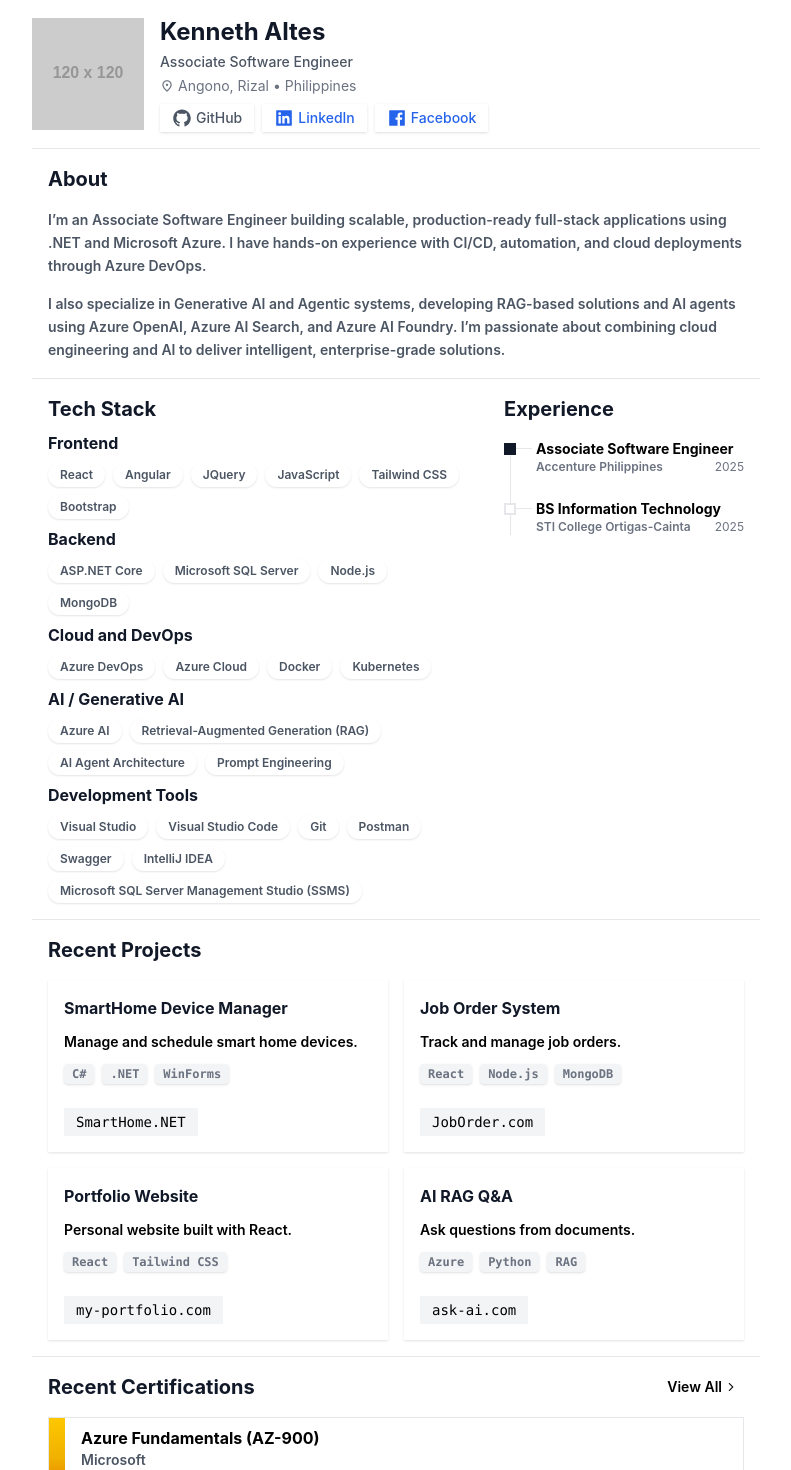
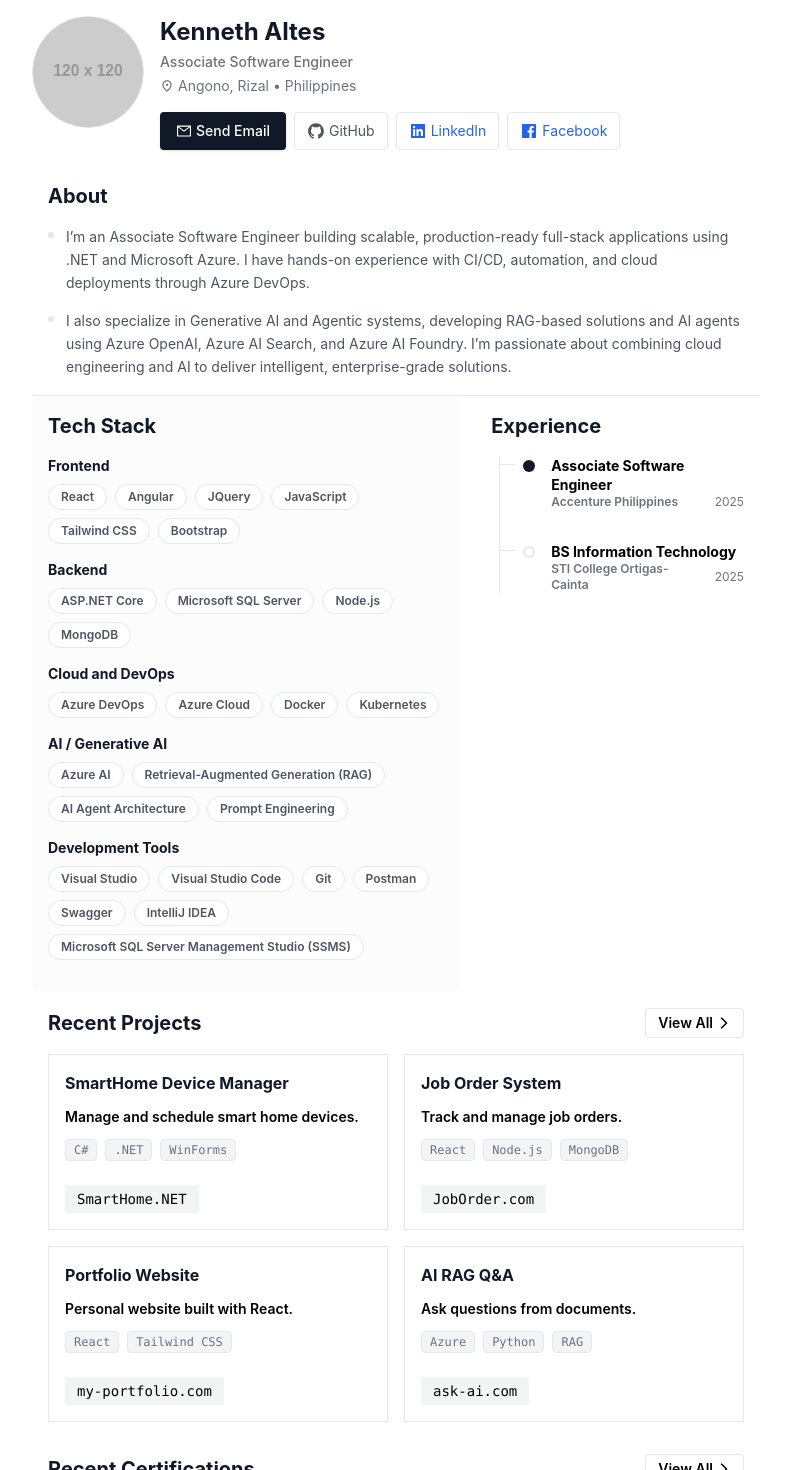
Before and after one commit to Kenn072799/my-portfolio, a React (Vite) app in the folder web-porfolio/my-portfolio/: page / in a window 1280 px wide. Shown: the top 1470 px of the page, without its empty margins (244-1035 px from the left). Built offline with nearby package versions, Linux system fonts and the light colour scheme.

Commit message:
update the ui and added responsiveness

```diff
--- a/web-porfolio/my-portfolio/src/components/About.jsx
+++ b/web-porfolio/my-portfolio/src/components/About.jsx
@@ -20,8 +20,9 @@
 
       <ul className="space-y-4">
         {descriptions.map((description, index) => (
-          <li key={index}>
-            <p className="text-text-secondary font-semibold text-sm leading-relaxed max-w-3xl">
+          <li key={index} className="flex gap-3">
+            <span className="mt-1.5 h-1.5 w-1.5 rounded-full bg-border-default shrink-0" />
+            <p className="text-text-secondary text-sm leading-relaxed max-w-3xl">
               {description.sentence}
             </p>
           </li>
--- a/web-porfolio/my-portfolio/src/components/Experience.jsx
+++ b/web-porfolio/my-portfolio/src/components/Experience.jsx
@@ -18,38 +18,41 @@
 
 const Experience = () => {
   return (
-    <section className="p-4 space-y-4 flex-1">
-      <Heading size="md" weight="md">
+    <section className="p-4 flex-1">
+      <Heading size="md" weight="md" className="mb-4">
         Experience
       </Heading>
 
       <div className="relative">
         {/* Vertical line */}
-        <div className="absolute left-1.5 top-1 bottom-0 w-px bg-border-default" />
+        <div className="absolute left-2 top-0 bottom-0 w-px bg-border-default" />
 
-        <ul className="space-y-6">
+        <ul className="space-y-8">
           {experiences.map((experience, index) => (
-            <li key={index} className="relative pl-8">
+            <li key={index} className="relative pl-8 flex gap-4">
               {/* Dot */}
               <span
-                className={`absolute  top-1 w-3 h-3 left-0
-      ${
-        experience.current
-          ? "bg-text-primary left-0"
-          : "bg-white border-border-default border-2"
-      }`}
+                className={`mt-1 w-3 h-3 rounded-full shrink-0
+              ${
+                experience.current
+                  ? "bg-text-primary"
+                  : "bg-white border-2 border-border-default"
+              }`}
               />
 
-              {/* Horizontal line */}
-              <span className="absolute left-3 top-2.25 w-4 -z-10 h-px bg-border-default" />
+              {/* Horizontal connector */}
+              <span className="absolute left-2 top-2 w-4 h-px bg-border-default" />
 
               {/* Content */}
-              <div className="text-sm">
-                <p className="font-bold">{experience.title}</p>
+              <div className="text-sm w-full">
+                <p className="font-bold leading-snug">{experience.title}</p>
 
-                <div className="flex justify-between text-text-muted text-xs">
+                {/* Company + Year (FIXED ALIGNMENT) */}
+                <div className="grid grid-cols-[1fr_auto] items-center gap-4 text-text-muted text-xs">
                   <p className="font-semibold">{experience.company}</p>
-                  <p className="whitespace-nowrap">{experience.year}</p>
+                  <p className="whitespace-nowrap text-right">
+                    {experience.year}
+                  </p>
                 </div>
               </div>
             </li>
--- a/web-porfolio/my-portfolio/src/components/Header.jsx
+++ b/web-porfolio/my-portfolio/src/components/Header.jsx
@@ -1,5 +1,10 @@
 import React from "react";
-import { AiFillGithub, AiFillFacebook, AiFillLinkedin } from "react-icons/ai";
+import {
+  AiFillGithub,
+  AiFillFacebook,
+  AiFillLinkedin,
+  AiOutlineMail,
+} from "react-icons/ai";
 
 const socialLinks = [
   {
@@ -24,26 +29,45 @@
 
 const Header = () => {
   return (
-    <div className="flex items-center gap-4 py-4 border-b border-border-default">
+    <div className="flex flex-col sm:flex-row items-center sm:items-start gap-4 py-4">
+      {/* Avatar */}
       <img
         src="https://placehold.co/120x120"
         alt="Profile picture"
-        className="w-28 h-28"
+        className="w-28 h-28 rounded-full object-cover border border-border-default"
       />
 
-      <div className="flex flex-col gap-1">
+      {/* Content */}
+      <div className="flex flex-col gap-1 text-center sm:text-left w-full">
         <p className="text-2xl font-bold text-text-primary">Kenneth Altes</p>
 
-        <p className="text-sm text-text-secondary font-medium">
+        <p className="text-sm text-text-muted font-medium">
           Associate Software Engineer
         </p>
 
-        <p className="flex items-center gap-1 text-text-muted text-sm">
-          <span className="material-symbols-outlined">location_on</span>
+        <p className="flex items-center justify-center sm:justify-start gap-1 text-text-muted text-sm">
+          <span className="material-symbols-outlined text-base">
+            location_on
+          </span>
           Angono, Rizal • Philippines
         </p>
 
-        <div className="flex gap-2 pt-1">
+        {/* Actions */}
+        <div className="flex flex-col sm:flex-row gap-2 pt-3 w-full sm:w-auto">
+          {/* Email – primary */}
+          <a
+            href="mailto:kennethaltes27@gmail.com"
+            className="w-full sm:w-auto font-medium shadow px-4 py-2
+                   bg-text-primary text-white
+                   flex items-center justify-center gap-1 rounded
+                   hover:bg-black/90 transition"
+          >
+            <AiOutlineMail />
+            <span className="text-sm">Send Email</span>
+          </a>
+
+          {/* Social links (FIXED) */}
+          <div className="flex gap-2 w-full sm:w-auto">
             {socialLinks.map((item, index) => {
               const Icon = item.icon;
 
@@ -53,15 +77,22 @@
                   href={item.href}
                   target="_blank"
                   rel="noopener noreferrer"
-                className={`${item.className} font-medium`}
+                  className={`${item.className}
+                          flex-1 sm:flex-none
+                          px-2 sm:px-3 py-2
+                          border border-border-default
+                          flex items-center justify-center sm:justify-start
+                          gap-1 rounded
+                          hover:bg-black/5 transition`}
                 >
-                <div className="shadow px-3 py-1 flex items-center gap-1 hover:bg-black/5 transition hover:translate-y-0.5 duration-150 hover:shadow-none">
-                  <Icon className="text-xl" />
-                  <p className="text-sm">{item.name}</p>
-                </div>
+                  <Icon className="text-lg shrink-0" />
+                  <span className="text-xs sm:text-sm whitespace-nowrap">
+                    {item.name}
+                  </span>
                 </a>
               );
             })}
+          </div>
         </div>
       </div>
     </div>
--- a/web-porfolio/my-portfolio/src/components/RecentCertification.jsx
+++ b/web-porfolio/my-portfolio/src/components/RecentCertification.jsx
@@ -54,39 +54,36 @@
 
         {certifications.length > 4 && (
           <button
-            className="text-sm font-semibold cursor-pointer px-2 py-1 flex items-center gap-1
-          hover:bg-gray-100 active:bg-gray-200 active:translate-x-1 duration-200 "
+            className="text-sm font-semibold px-3 py-1 flex items-center gap-1
+                   border border-border-default rounded
+                   hover:bg-gray-100 transition"
           >
             View All
-            <span className="material-symbols-outlined arrow">
+            <span className="material-symbols-outlined text-xs">
               arrow_forward_ios
             </span>
           </button>
         )}
       </div>
 
-      <div className="flex gap-2 flex-col">
-        {certifications.slice(0, 4).map((certification, index) => {
-          return (
+      <div className="flex flex-col gap-3">
+        {certifications.slice(0, 4).map((certification, index) => (
           <div
             key={index}
-              className="relative px-8 py-2 border border-border-default
-             before:absolute before:left-0 before:top-0 before:h-full before:w-4
-             before:bg-linear-to-b before:from-yellow-400 before:via-yellow-500 before:to-amber-600
-             hover:-translate-y-1 duration-200 hover:shadow-md"
+            className="relative px-8 py-3 border border-border-default
+                   before:absolute before:left-0 before:top-0 before:h-full before:w-3
+                   before:bg-gradient-to-b before:from-yellow-400 before:via-yellow-500 before:to-amber-600
+                   hover:shadow-md transition"
           >
-              <p className="font-bold whitespace-nowrap">
-                {certification.name}
-              </p>
-              <p className="whitespace-nowrap text-text-secondary font-semibold text-sm">
+            <p className="font-bold">{certification.name}</p>
+            <p className="text-text-secondary font-semibold text-sm">
               {certification.from}
             </p>
-              <p className="whitespace-nowrap text-sm text-text-secondary">
+            <p className="text-sm text-text-secondary">
               {certification.description}
             </p>
           </div>
-          );
-        })}
+        ))}
       </div>
     </section>
   );
--- a/web-porfolio/my-portfolio/src/components/RecentProject.jsx
+++ b/web-porfolio/my-portfolio/src/components/RecentProject.jsx
@@ -31,29 +31,38 @@
     linkName: "ask-ai.com",
     tags: ["Azure", "Python", "RAG"],
   },
+  {
+    name: "AI RAG Q&A",
+    description: "Ask questions from documents.",
+    link: "https://github.com/yourusername/ai-rag-qna",
+    linkName: "ask-ai.com",
+    tags: ["Azure", "Python", "RAG"],
+  },
 ];
 
 const RecentProject = () => {
   return (
-    <section className="max-w-4xl mx-auto p-4 border-b border-border-default">
+    <section className="max-w-4xl mx-auto p-4">
       <div className="flex items-center justify-between mb-4">
         <Heading size="md" weight="md">
           Recent Projects
         </Heading>
+
         {projects.length > 4 && (
           <button
-            className="text-sm font-semibold cursor-pointer px-2 py-1 flex items-center gap-1
-          hover:bg-gray-100 active:bg-gray-200 active:translate-x-1 duration-200 "
+            className="text-sm font-semibold px-3 py-1 flex items-center gap-1
+                   border border-border-default rounded
+                   hover:bg-gray-100 transition"
           >
             View All
-            <span className="material-symbols-outlined arrow">
+            <span className="material-symbols-outlined text-xs">
               arrow_forward_ios
             </span>
           </button>
         )}
       </div>
 
-      <div className="grid gap-4 sm:grid-cols-2">
+      <div className="grid gap-4 sm:grid-cols-2 mt-1">
         {projects.slice(0, 4).map((project, index) => (
           <CardProject key={index} {...project} />
         ))}
--- a/web-porfolio/my-portfolio/src/components/TechStack.jsx
+++ b/web-porfolio/my-portfolio/src/components/TechStack.jsx
@@ -46,14 +46,14 @@
   ];
 
   return (
-    <div className="p-4 max-w-md">
-      <Heading size="md" weight="md">
+    <section className="p-4 rounded-md bg-bg-muted/30">
+      <Heading size="md" weight="md" className="mb-4">
         Tech Stack
       </Heading>
 
       {stacks.map((stack) => (
-        <div key={stack.title}>
-          <Heading weight="md" className="py-2">
+        <div key={stack.title} className="mb-4">
+          <Heading weight="md" className="mb-2 text-sm">
             {stack.title}
           </Heading>
 
@@ -61,8 +61,9 @@
             {stack.items.map((item) => (
               <li
                 key={item}
-                className="px-3 py-1 shadow-sm rounded-full text-xs font-semibold
-                 text-text-secondary hover:bg-black/5 cursor-default"
+                className="px-3 py-1 rounded-full text-xs font-semibold
+                           border border-border-default bg-white
+                           text-text-secondary"
               >
                 {item}
               </li>
@@ -70,7 +71,7 @@
           </ul>
         </div>
       ))}
-    </div>
+    </section>
   );
 };
 
--- a/web-porfolio/my-portfolio/src/components/card/project/CardProject.jsx
+++ b/web-porfolio/my-portfolio/src/components/card/project/CardProject.jsx
@@ -5,8 +5,10 @@
   return (
     <a href={link} target="_blank" rel="noopener noreferrer" className="h-full">
       <div
-        className="h-full p-4 shadow-sm hover:-translate-y-1 duration-200 hover:shadow-md cursor-pointer
-                      flex flex-col space-y-3"
+        className="h-full p-4 border border-border-default
+               flex flex-col space-y-3 cursor-pointer
+               transition-all duration-200
+               hover:shadow-md hover:bg-bg-muted/40"
       >
         {/* Title */}
         <Heading as="h3" weight="md" className="line-clamp-2">
@@ -21,8 +23,9 @@
           {tags.map((tag, index) => (
             <span
               key={index}
-              className="px-2 py-0.5 text-xs font-mono rounded shadow font-semibold
-                         bg-bg-muted text-text-muted"
+              className="px-2 py-0.5 text-xs font-mono rounded
+                     border border-border-default
+                     bg-bg-muted text-text-muted"
             >
               {tag}
             </span>
--- a/web-porfolio/my-portfolio/src/pages/Home.jsx
+++ b/web-porfolio/my-portfolio/src/pages/Home.jsx
@@ -11,7 +11,7 @@
     <div>
       <Header />
       <About />
-      <div className="flex gap-2 border-b border-border-default">
+      <div className="grid grid-cols-1 lg:grid-cols-[1.5fr_1fr] gap-4 items-start">
         <TechStack />
         <Experience />
       </div>
```
Lines whose indentation alone changed are shown as unchanged.
